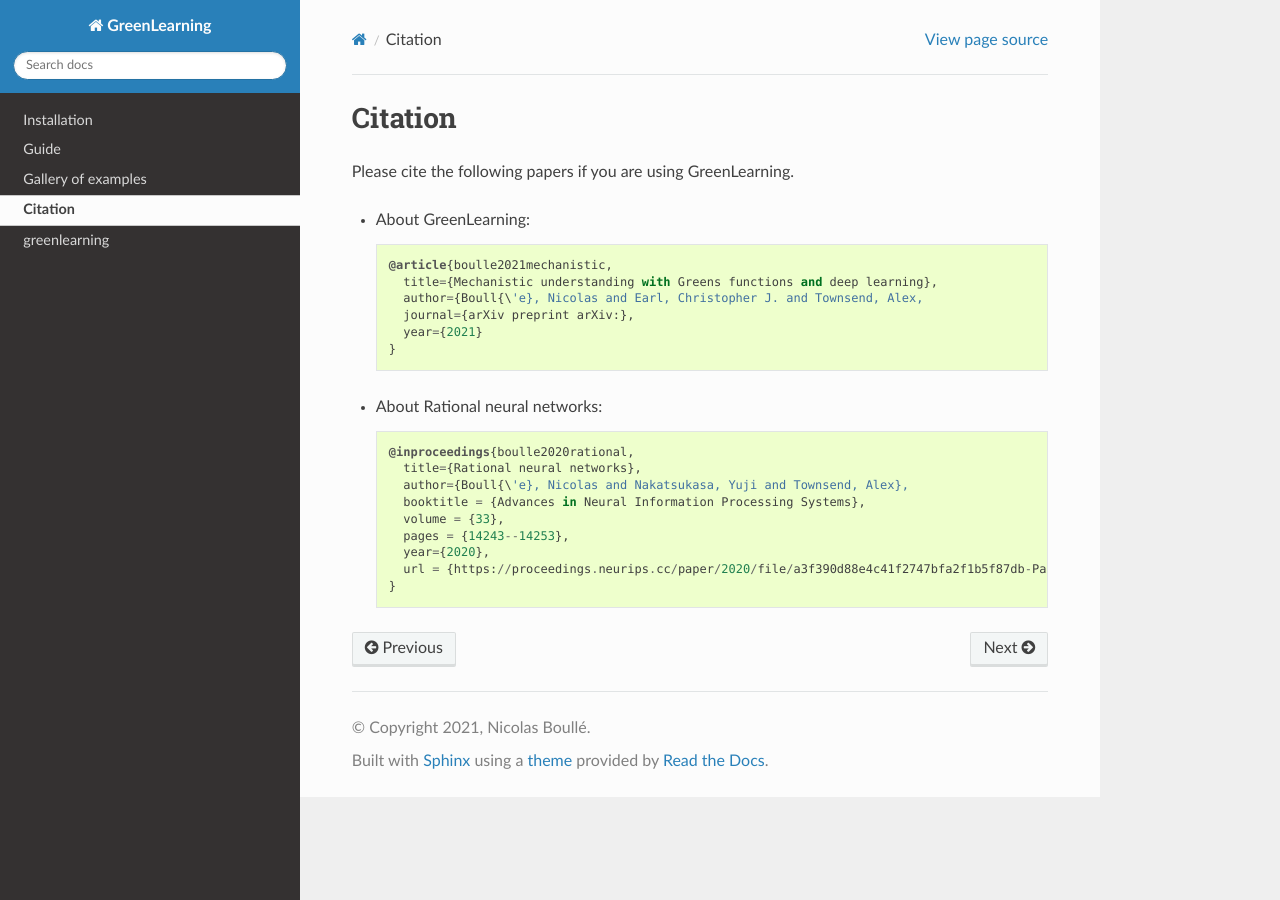
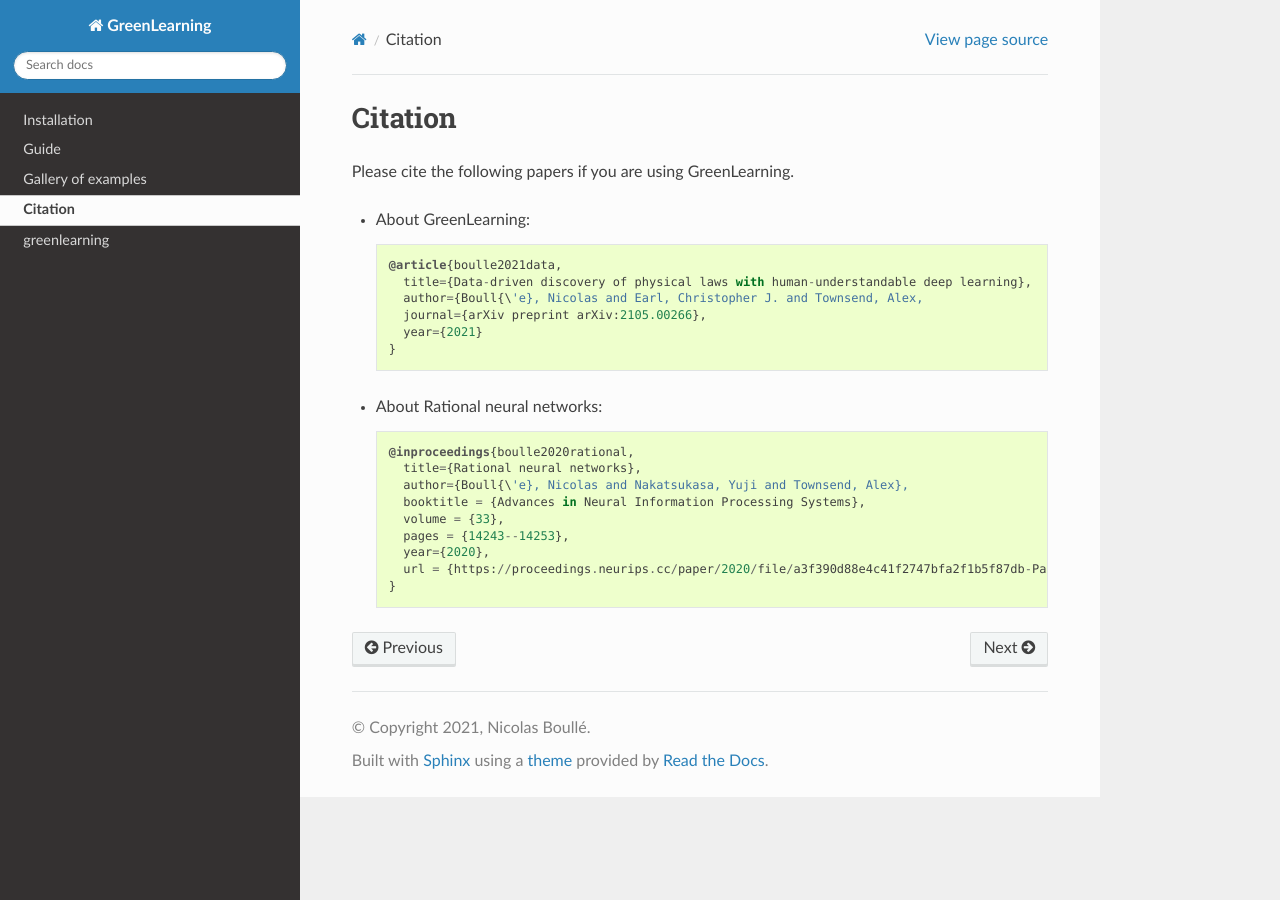
Before and after one commit to NBoulle/greenlearning, a Sphinx documentation site: the page built from docs/guide/citation.rst, in a window 1280 px wide. Built offline with Sphinx 7.4.7 and the Read the Docs theme 2.0.0, drawn with Linux system fonts in a browser that asks for light colours.

Commit message:
update reference

```diff
--- a/docs/guide/citation.rst
+++ b/docs/guide/citation.rst
@@ -5,10 +5,10 @@ Please cite the following papers if you are using GreenLearning.
 
 - About GreenLearning::
 
-     @article{boulle2021mechanistic,
-       title={Mechanistic understanding with Greens functions and deep learning},
+     @article{boulle2021data,
+       title={Data-driven discovery of physical laws with human-understandable deep learning},
        author={Boull{\'e}, Nicolas and Earl, Christopher J. and Townsend, Alex,
-       journal={arXiv preprint arXiv:},
+       journal={arXiv preprint arXiv:2105.00266},
        year={2021}
      }
 
```
Also changed, not shown: README.md (+1 -1 lines).
